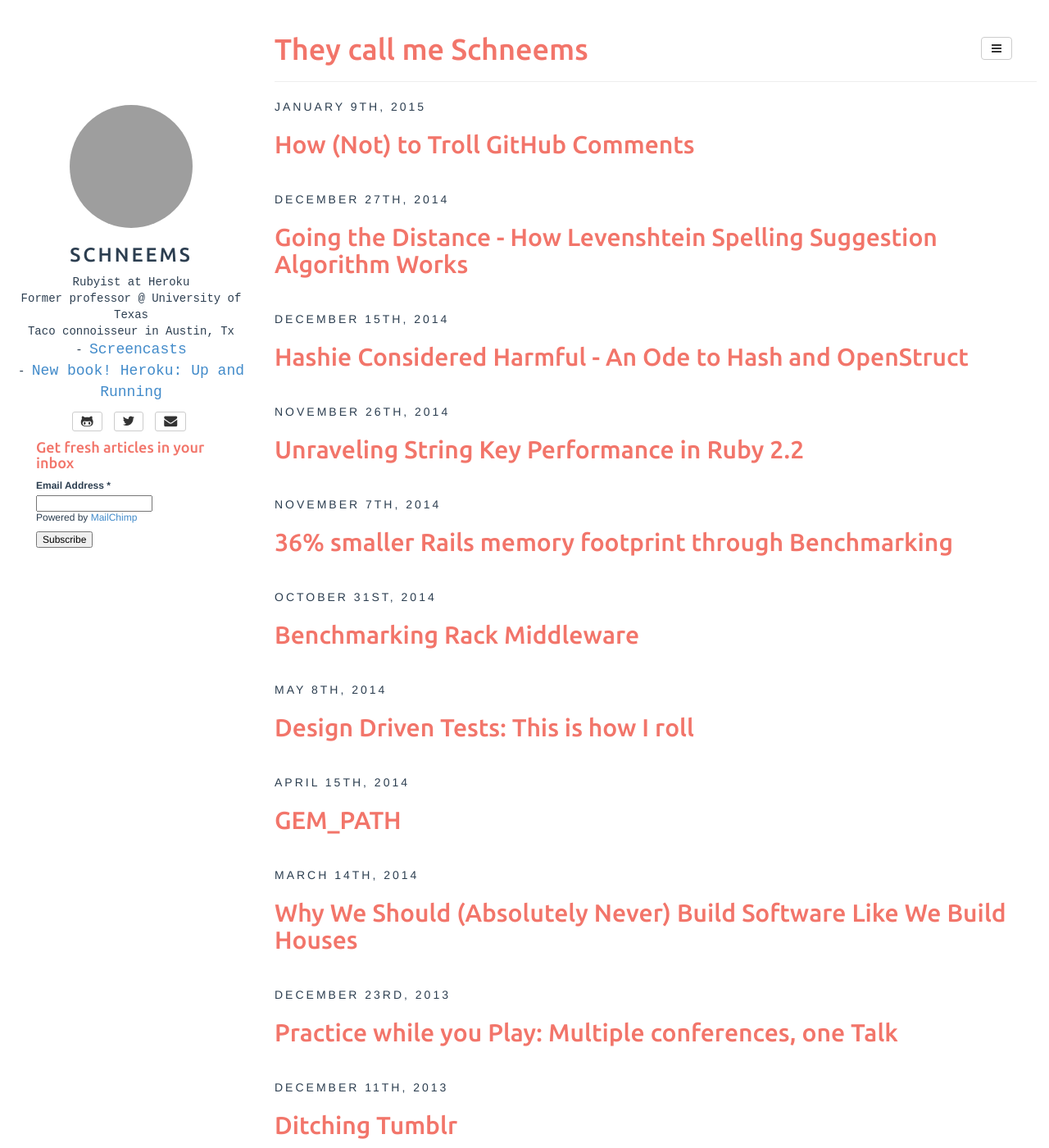
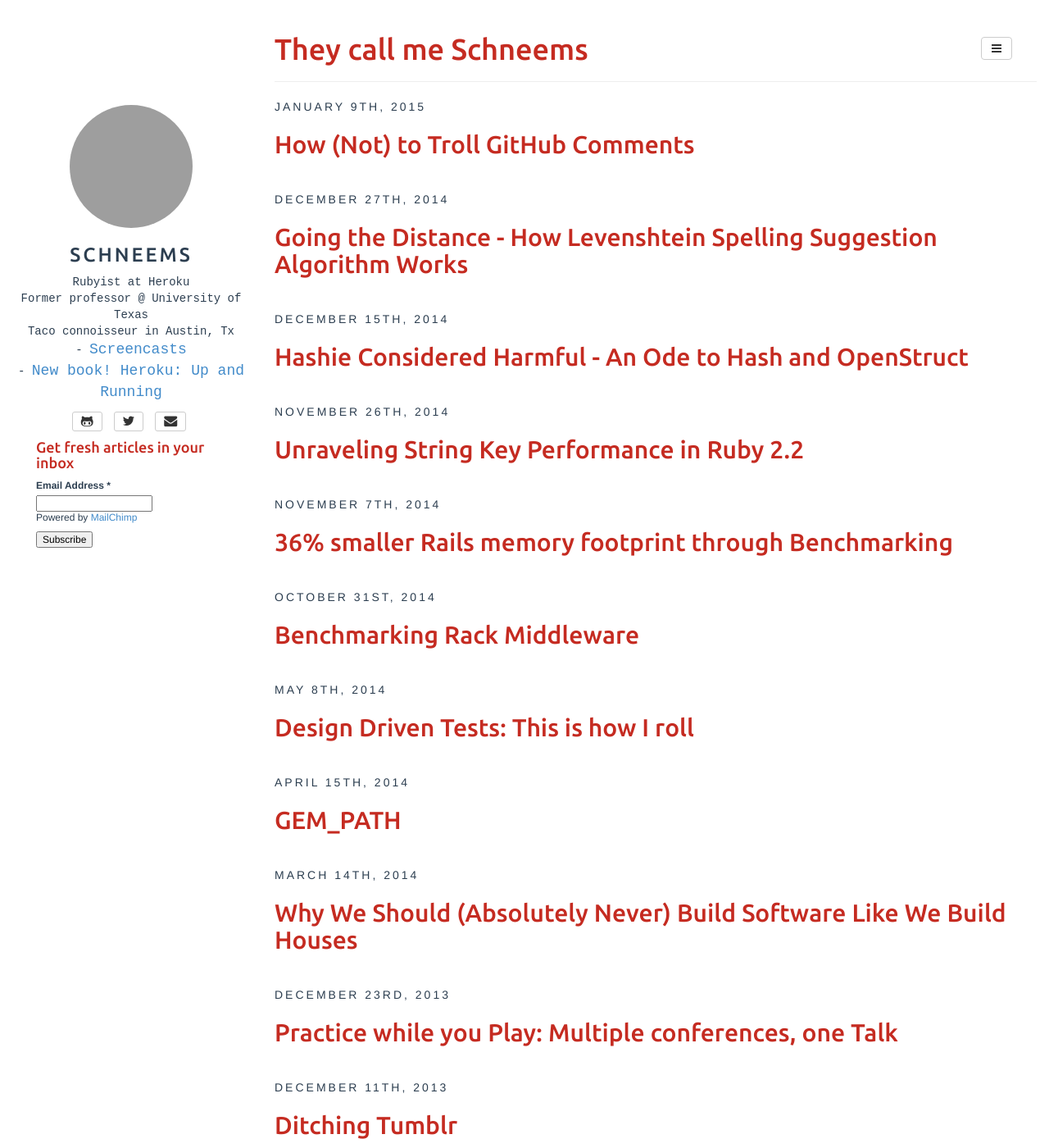
Before and after one commit to schneems/schneems, a Jekyll site: the page built from index.html, in a window 1280 px wide and 1400 px high. Shown: the whole window at 82% size. Built offline with Jekyll 4.4.1, drawn with Linux system fonts in a browser that asks for light colours; Markdown is read by kramdown in place of the engine named in the settings; the list of posts is cut into pages by our own code; comment, search, counter and statistics services are not loaded; grey boxes are pictures that could not be loaded.

Commit message:
Ruby font color

```diff
--- a/assets/css/style.css
+++ b/assets/css/style.css
@@ -75,8 +75,8 @@ article.home div a, article.home pre a { color: #2c3e50; }
 article.home div a:hover, article.home pre a:hover { color: #2c3e50; text-decoration: none; }
 article img { max-width: 100%; }
 
-h1,h2,h3,h4,h5,h6{ font-family: 'Ubuntu', sans-serif; color: #f2756a; }
-h1 a,h2 a,h3 a,h4 a{ color: #f2756a; }
+h1,h2,h3,h4,h5,h6{ font-family: 'Ubuntu', sans-serif; color: #C52B21; }
+h1 a,h2 a,h3 a,h4 a{ color: #C52B21; }
 h1 a:hover,h2 a:hover,h3 a:hover,h4 a:hover{ color: #e74c3c; }
 
 footer {
@@ -107,7 +107,7 @@ footer {
     border-radius: 4px 0 0 4px;
 }
 
-.badge { background: #F2756A; }
+.badge { background: #C52B21; }
 
 #nav-menu{
     position: fixed;
```
